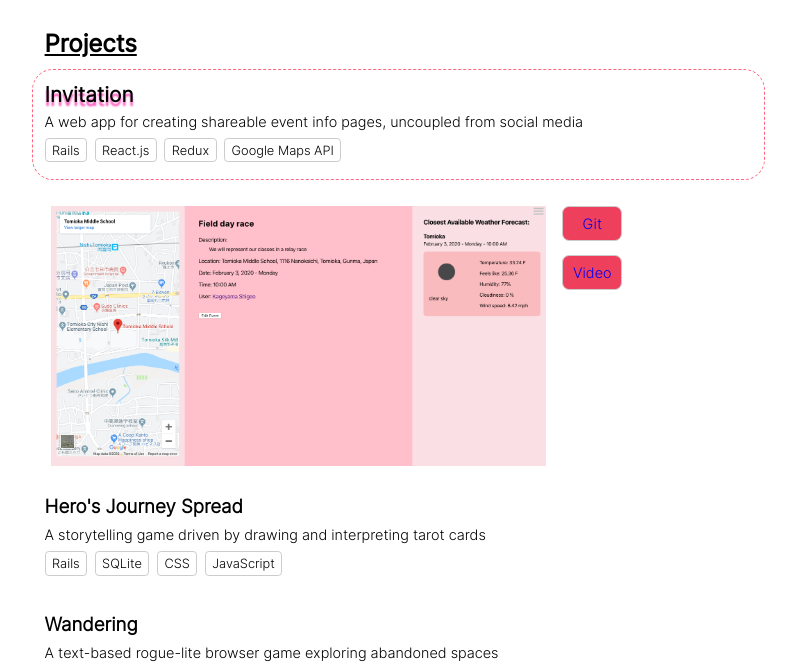
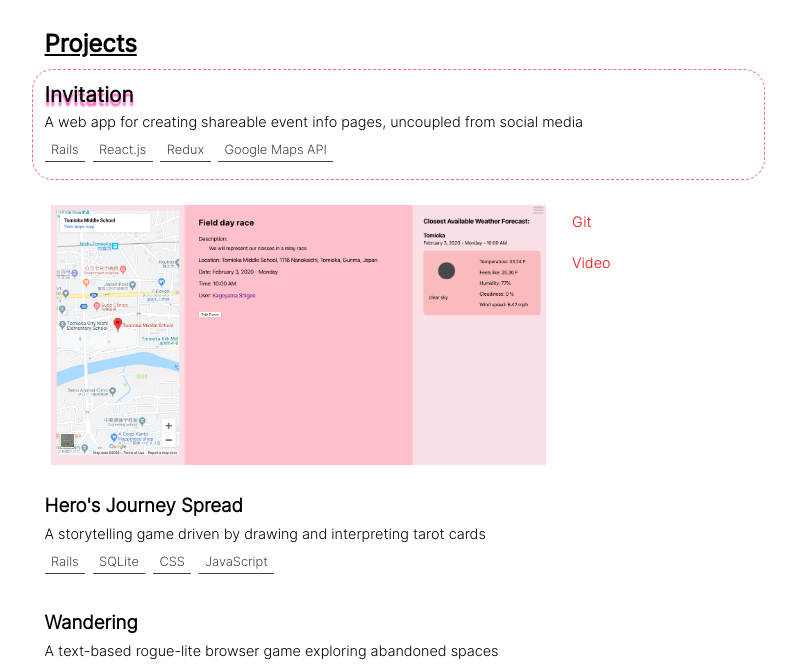
Before and after one commit to khongcodes/portfolio-v1, a Gatsby site: page / in a window 1280 px wide. Both pictures are taken after a click on the tab 551 px from the left and 235 px from the top of the page. Shown: the part 111-775 px from the top of the page, without its empty margins (153-949 px from the left). Built offline with nearby package versions, Linux system fonts and the light colour scheme; Gatsby itself is replaced by a stand-in of ours.

Commit message:
basic styling on project links

```diff
--- a/src/components/Project.js
+++ b/src/components/Project.js
@@ -4,8 +4,8 @@ import projectStyles from '../styles/Project.module.scss'
 
 const LinkButton = ({text, link}) => (
   link !== "" ?
-    <a href={link}>
-      <div className={projectStyles.linkButton}>
+    <a href={link} tabIndex="-1">
+      <div className={projectStyles.linkButton} tabIndex="0">
         {text}
       </div>
     </a>
--- a/src/styles/Project.module.scss
+++ b/src/styles/Project.module.scss
@@ -58,15 +58,16 @@
   font-size: 0.8em;
   padding: 0.3em 0.5em;
   margin: 0 0.3em 0.4em;
-  border: 0.5px solid rgb(204, 204, 204);
-  border-radius: 0.3em;
+  color: rgb(66, 66, 66);
+  border-bottom: 1px solid rgb(66, 66, 66);
+  // border: 0.5px solid rgb(204, 204, 204);
+  // border-radius: 0.3em;
 }
 
 .tech:hover {
   position: relative;
   top: -1px;
   background-color: rgb(255, 238, 241);
-  border-color: rgb(255, 224, 230);
 }
 
 .tech:first-of-type {
@@ -118,12 +119,29 @@
 }
 
 .linkButton {
-  border: 0.5px solid rgb(204, 204, 204);
-  border-radius: 0.45rem;
+  // border: 0.5px solid rgb(255, 181, 181);
+  // border-radius: 0.45rem;
+  width: 3rem;
   padding: 0.5rem 0.6rem;
   font-size: 0.9em;
-  text-align: center;
-  margin-bottom: 1em;
+  // text-align: center;
+  margin-bottom: 0.5rem;
+  color: red;
+  // box-sizing: border-box;
 
-  background-color: rgb(238, 63, 92);
+  // color: white;
+  // background-color: rgb(238, 63, 92);
 }
+
+.linkButton:hover {
+  color: black;
+  background-color: rgb(255, 164, 180);
+  border-bottom: 1px solid black;
+  margin-bottom: 0.45rem;
+}
+
+.linkButton:focus {
+  @extend %focusVisible;
+  outline-style: dotted;
+  outline-offset: 0.05rem;
+}
--- a/src/styles/global.scss
+++ b/src/styles/global.scss
@@ -33,7 +33,7 @@ a {
 }
 
 a:hover {
-  text-decoration-line: underline;
+  text-decoration: none;
 }
 
 *:focus {
```
